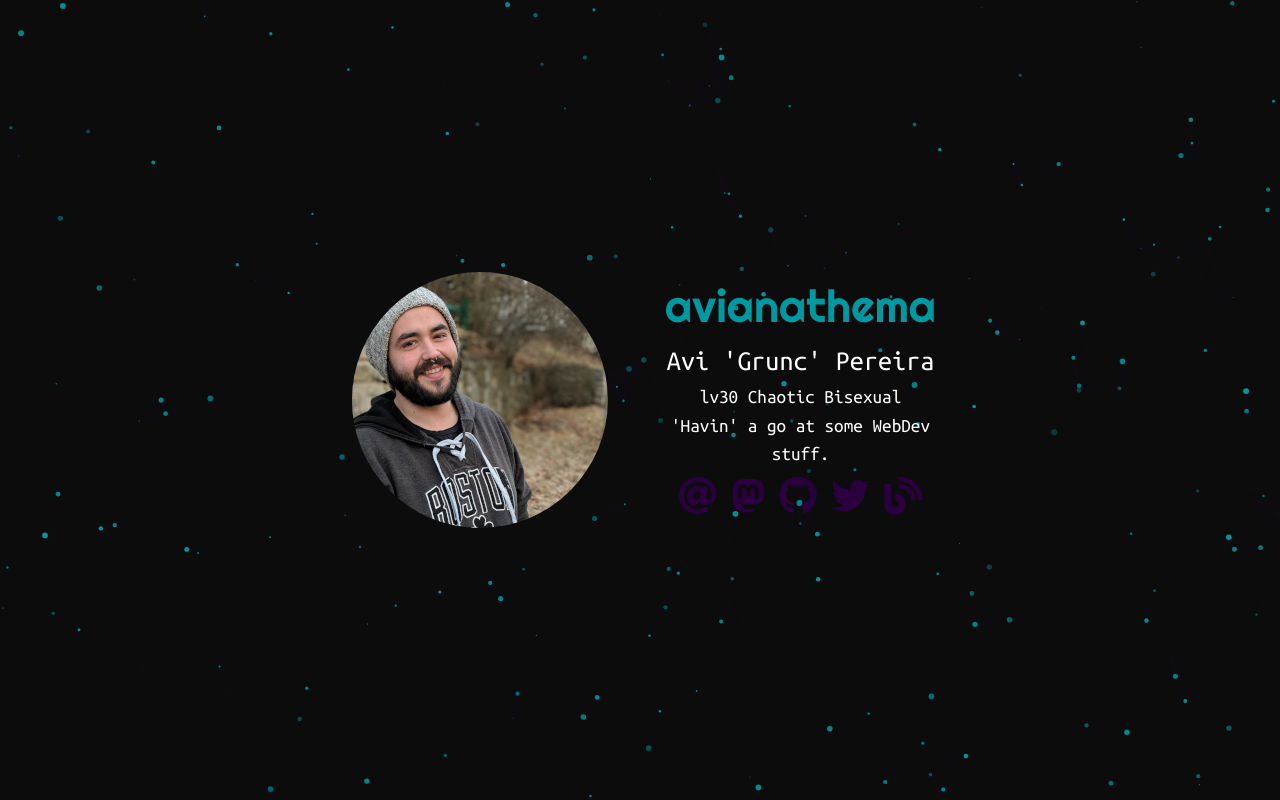
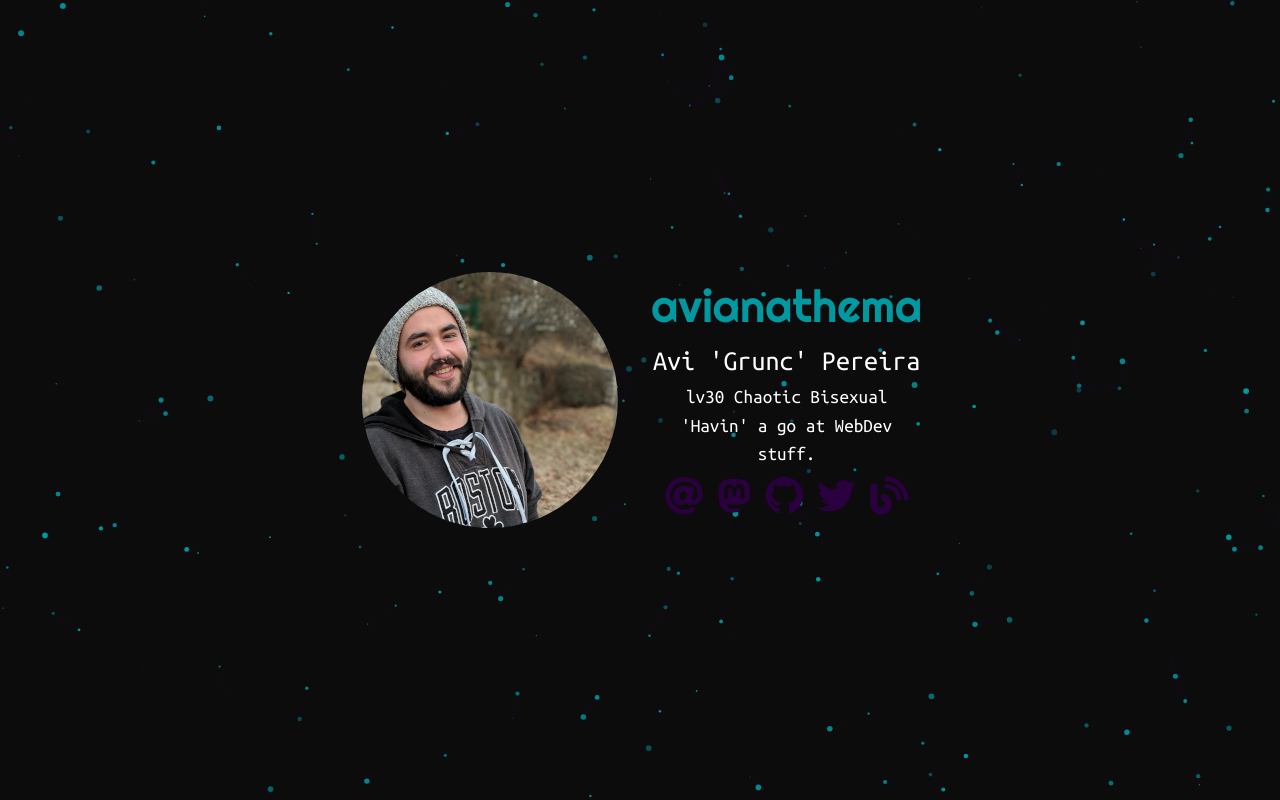
Before and after one commit to avianathema/avianathema.github.io, a plain HTML site: page index.html in a window 1280 px wide. Drawn offline with nearby package versions, Linux system fonts and the light colour scheme.

Commit message:
Update index.html

```diff
--- a/index.html
+++ b/index.html
@@ -35,7 +35,7 @@
           <p class="header1">avianathema</p>
           <p class="header3">Avi 'Grunc' Pereira</p>
           <p class="header2">lv30 Chaotic Bisexual</p>
-          <p class="header2">'Havin' a go at some WebDev stuff.</p>
+          <p class="header2">'Havin' a go at WebDev stuff.</p>
           <a class="link1" href="mailto:aniavi@avianathema.xyz" data-toggle="tooltip" data-placement="bottom" title="" data-original-title="eMail"><i class="fas fa-at"></i></a>
           <a class="link1" href="https://social.vivaldi.net/@avianathema" data-toggle="tooltip" data-placement="bottom" title="" data-original-title="Mastodon"><i class="fab fa-mastodon"></i></a>
           <a class="link1" href="https://github.com/avianathema" data-toggle="tooltip" data-placement="bottom" title="" data-original-title="Github"><i class="fab fa-github"></i></a>
```
